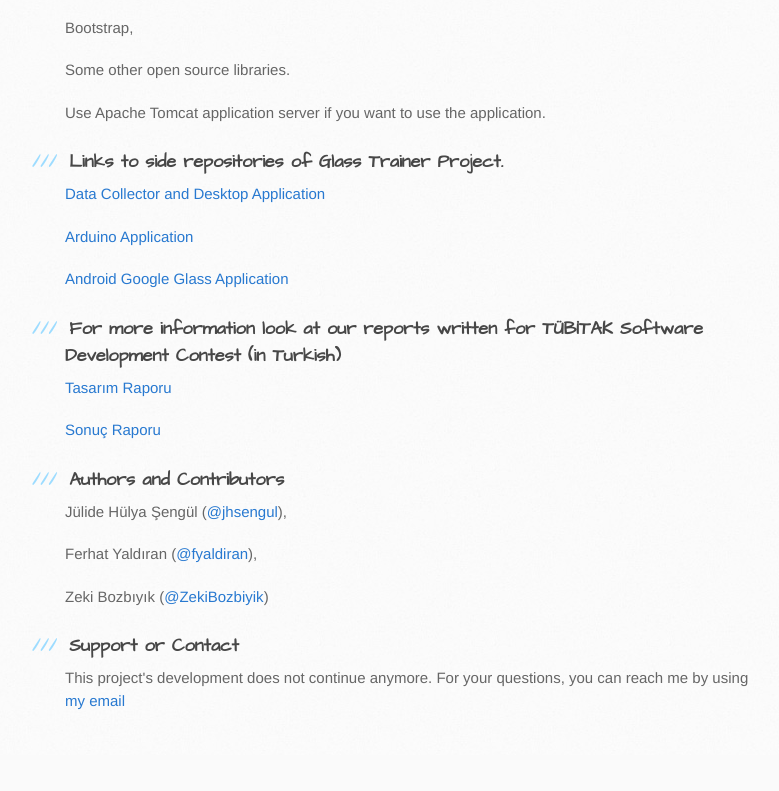
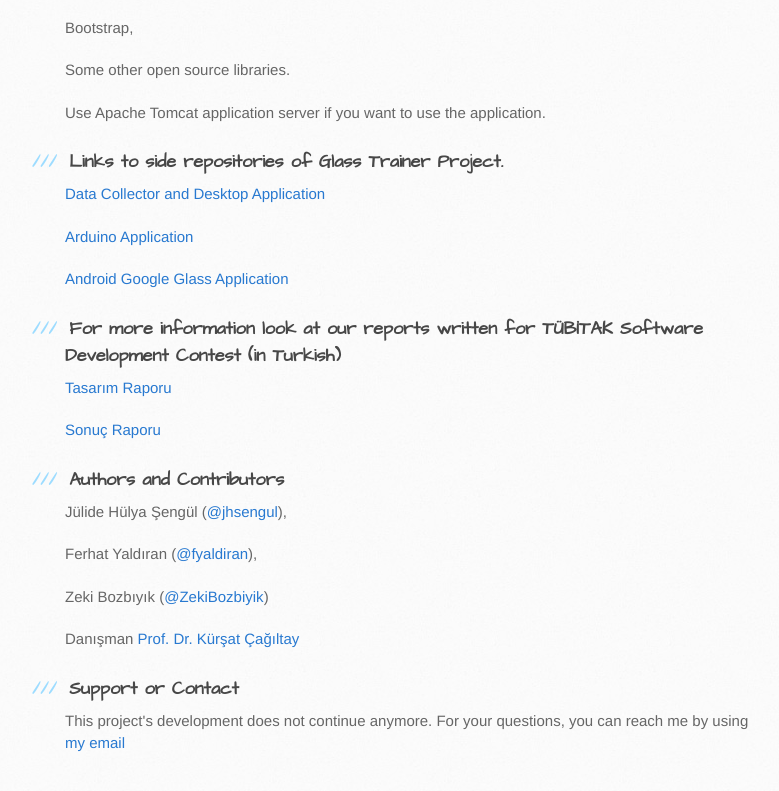
Before and after one commit to GlassTrainer/glass-trainer, a plain HTML site: page index.html in a window 1280 px wide. Shown: the part 881-1672 px from the top of the page, without its empty margins (105-884 px from the left). Before the commit the page ends 1636 px from the top, so only its background shows below. Drawn offline with Linux system fonts and the light colour scheme.

Commit message:
Update index.html

```diff
--- a/index.html
+++ b/index.html
@@ -80,6 +80,8 @@
 
 <p>Zeki Bozbıyık (<a href="https://github.com/ZekiBozbiyik" class="user-mention">@ZekiBozbiyik</a>)</p>
 
+<p>Danışman <a href="http://users.metu.edu.tr/kursat/">Prof. Dr. Kürşat Çağıltay</a>
+
 <h3>
 <a id="support-or-contact" class="anchor" href="#support-or-contact" aria-hidden="true"><span class="octicon octicon-link"></span></a>Support or Contact</h3>
 
```
